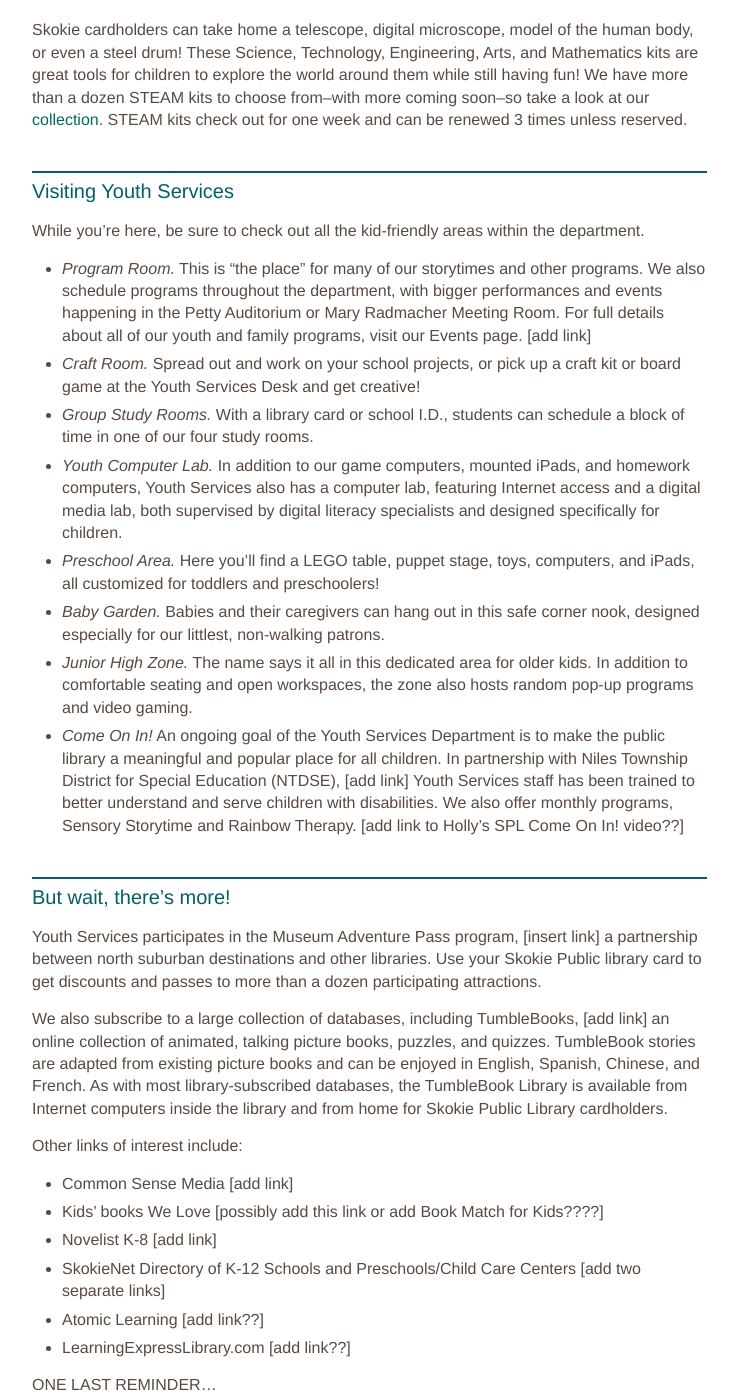
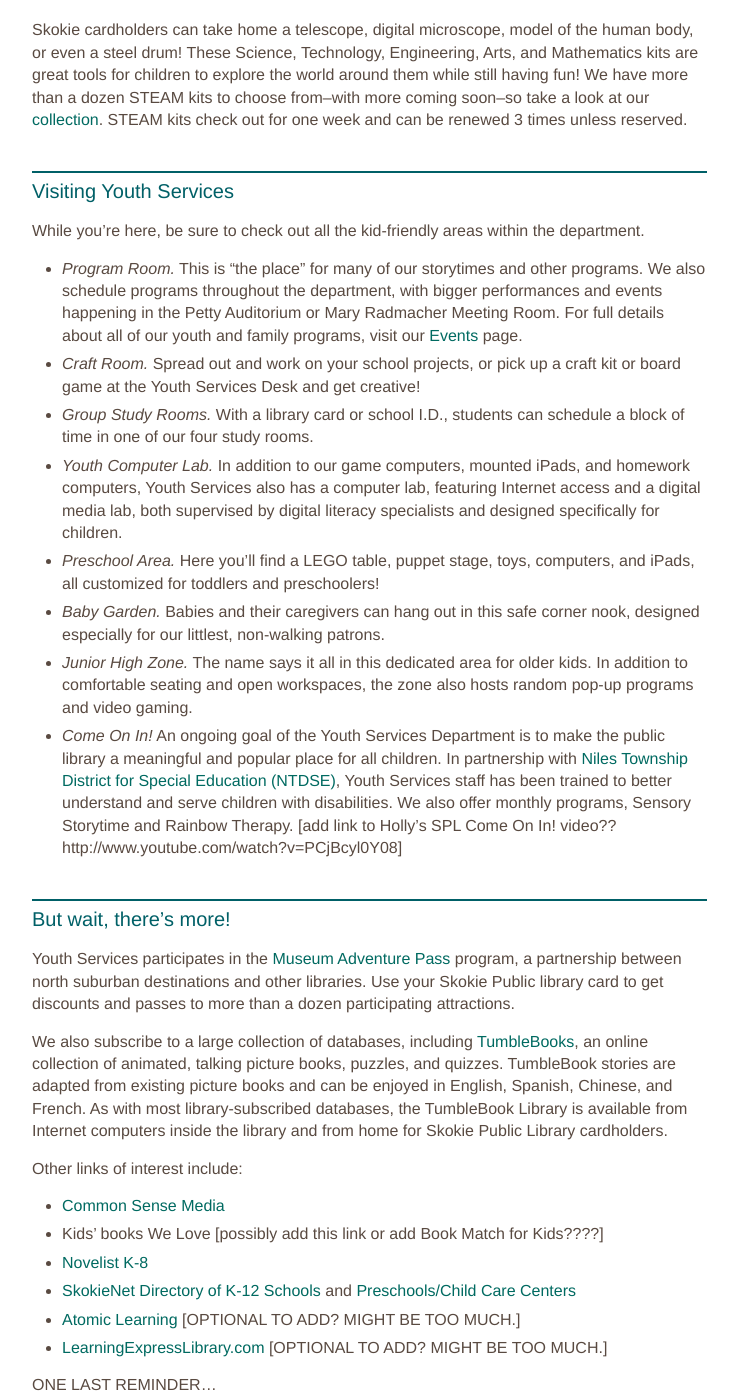
Before and after one commit to skokielibrary/spl-content, a Jekyll site: the page built from _content/mandy/services--parents.markdown, in a window 1280 px wide and 1400 px high, scrolled down 368 px. Shown: the whole window, without its empty margins (126-864 px from the left). Built offline with Jekyll 4.4.1, drawn with Linux system fonts in a browser that asks for light colours.

Commit message:
Added links. Pretty much done, but this may be too long.

```diff
--- a/_content/mandy/services--parents.markdown
+++ b/_content/mandy/services--parents.markdown
@@ -15,28 +15,28 @@ STEAM kits check out for one week and can be renewed 3 times unless reserved.
 
 ## Visiting Youth Services
 While you're here, be sure to check out all the kid-friendly areas within the department.
-- *Program Room.* This is "the place" for many of our storytimes and other programs. We also schedule programs throughout the department, with bigger performances and events happening in the Petty Auditorium or Mary Radmacher Meeting Room. For full details about all of our youth and family programs, visit our Events page. [add link]
+- *Program Room.* This is "the place" for many of our storytimes and other programs. We also schedule programs throughout the department, with bigger performances and events happening in the Petty Auditorium or Mary Radmacher Meeting Room. For full details about all of our youth and family programs, visit our [Events](http://skokielibrary.info/s_programs/index.asp) page.
 - *Craft Room.* Spread out and work on your school projects, or pick up a craft kit or board game at the Youth Services Desk and get creative!
 - *Group Study Rooms.* With a library card or school I.D., students can schedule a block of time in one of our four study rooms.
 - *Youth Computer Lab.* In addition to our game computers, mounted iPads, and homework computers, Youth Services also has a computer lab, featuring Internet access and a digital media lab, both supervised by digital literacy specialists and designed specifically for children.
 - *Preschool Area.* Here you'll find a LEGO table, puppet stage, toys, computers, and iPads, all customized for toddlers and preschoolers!
 - *Baby Garden.* Babies and their caregivers can hang out in this safe corner nook, designed especially for our littlest, non-walking patrons.
 - *Junior High Zone.* The name says it all in this dedicated area for older kids. In addition to comfortable seating and open workspaces, the zone also hosts random pop-up programs and video gaming.
-- *Come On In!* An ongoing goal of the Youth Services Department is to make the public library a meaningful and popular place for all children. In partnership with Niles Township District for Special Education (NTDSE), [add link] Youth Services staff has been trained to better understand and serve children with disabilities. We also offer monthly programs, Sensory Storytime and Rainbow Therapy.
-[add link to Holly's SPL Come On In! video??]
+- *Come On In!* An ongoing goal of the Youth Services Department is to make the public library a meaningful and popular place for all children. In partnership with [Niles Township District for Special Education (NTDSE)](http://www.ntdse.org/), Youth Services staff has been trained to better understand and serve children with disabilities. We also offer monthly programs, Sensory Storytime and Rainbow Therapy.
+[add link to Holly's SPL Come On In! video?? http://www.youtube.com/watch?v=PCjBcyl0Y08]
 
 ## But wait, there's more!
-Youth Services participates in the Museum Adventure Pass program, [insert link] a partnership between north suburban destinations and other libraries. Use your Skokie Public library card to get discounts and passes to more than a dozen participating attractions.
+Youth Services participates in the [Museum Adventure Pass](http://www.museumadventure.org/) program, a partnership between north suburban destinations and other libraries. Use your Skokie Public library card to get discounts and passes to more than a dozen participating attractions.
 
-We also subscribe to a large collection of databases, including TumbleBooks, [add link] an online collection of animated, talking picture books, puzzles, and quizzes. TumbleBook stories are adapted from existing picture books and can be enjoyed in English, Spanish, Chinese, and French. As with most library-subscribed databases, the TumbleBook Library is available from Internet computers inside the library and from home for Skokie Public Library cardholders.
+We also subscribe to a large collection of databases, including [TumbleBooks](http://www.tumblebooks.com/library/asp/home_tumblebooks.asp), an online collection of animated, talking picture books, puzzles, and quizzes. TumbleBook stories are adapted from existing picture books and can be enjoyed in English, Spanish, Chinese, and French. As with most library-subscribed databases, the TumbleBook Library is available from Internet computers inside the library and from home for Skokie Public Library cardholders.
 
 Other links of interest include:
-- Common Sense Media [add link]
+- [Common Sense Media](https://www.commonsensemedia.org/)
 - Kids' books We Love [possibly add this link or add Book Match for Kids????]
-- Novelist K-8 [add link]
-- SkokieNet Directory of K-12 Schools and Preschools/Child Care Centers [add two separate links]
-- Atomic Learning [add link??]
-- LearningExpressLibrary.com [add link??]
+- [Novelist K-8](http://web.b.ebscohost.com/novpk8/search/novbasic?sid=9ab09b5e-59cf-44cd-974e-e95cd837c05e%40sessionmgr198&vid=0&hid=124)
+- [SkokieNet Directory of K-12 Schools](http://skokienet.org/taxonomy/term/1619) and [Preschools/Child Care Centers](http://www.skokienet.org/preschoolchildcare)
+- [Atomic Learning](http://www.atomiclearning.com/training/home) [OPTIONAL TO ADD? MIGHT BE TOO MUCH.]
+- [LearningExpressLibrary.com](http://www.learningexpresshub.com/learningexpresslibrary?AuthToken=16C3F10B-C424-4961-84E9-F04DFC1C1A58) [OPTIONAL TO ADD? MIGHT BE TOO MUCH.]
 
 ### One last reminder...
 *Children under 8 years old must be accompanied by an adult caregiver or parent at all times throughout the library.*
```
